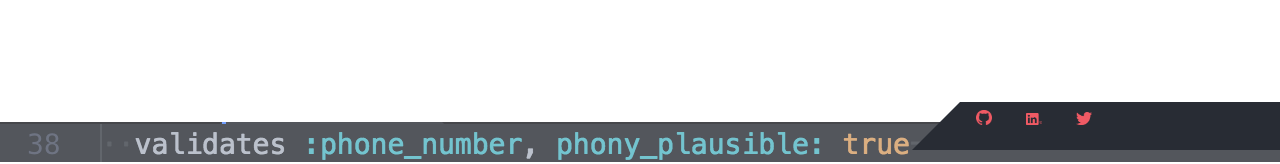
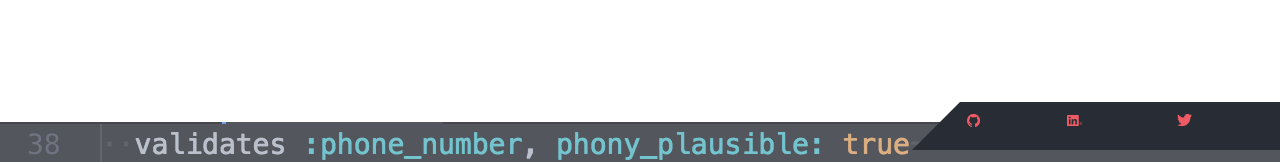
Before and after one commit to amdoyle/amdoyle, a Jekyll site: the page built from index.html, in a window 1280 px wide and 972 px high. Shown: the part 808-972 px from the top of the window. Built offline with Jekyll 4.4.1, drawn with Linux system fonts in a browser that asks for light colours; nearby versions of some CDN libraries.

Commit message:
Update footer to fix Firefox bug

```diff
--- a/_sass/_layout.scss
+++ b/_sass/_layout.scss
@@ -201,21 +201,24 @@
 
 .footer-content {
   height: 100%;
-  width: 25vw;
-  float: right;
   margin: -75px 0 5% 5%;
   padding-left: 5%;
   border-bottom: 4em solid #282c34;
   border-left: 3em solid transparent;
   flex: 1;
   color: white;
+  display: flex;
+  flex-direction:row;
+  justify-content: space-around;
+  align-items: baseline;
    & img {
     display: inline;
     margin: 5% 0 5% 0;
-    padding: 5%;
-    width: 30%;
+    padding: 2%;
+    width: 25%;
+    height: 25%;
+    align-self: flex-end;
     margin-bottom: -32px;
-    box-sizing: border-box;
   }
 }
 
```
